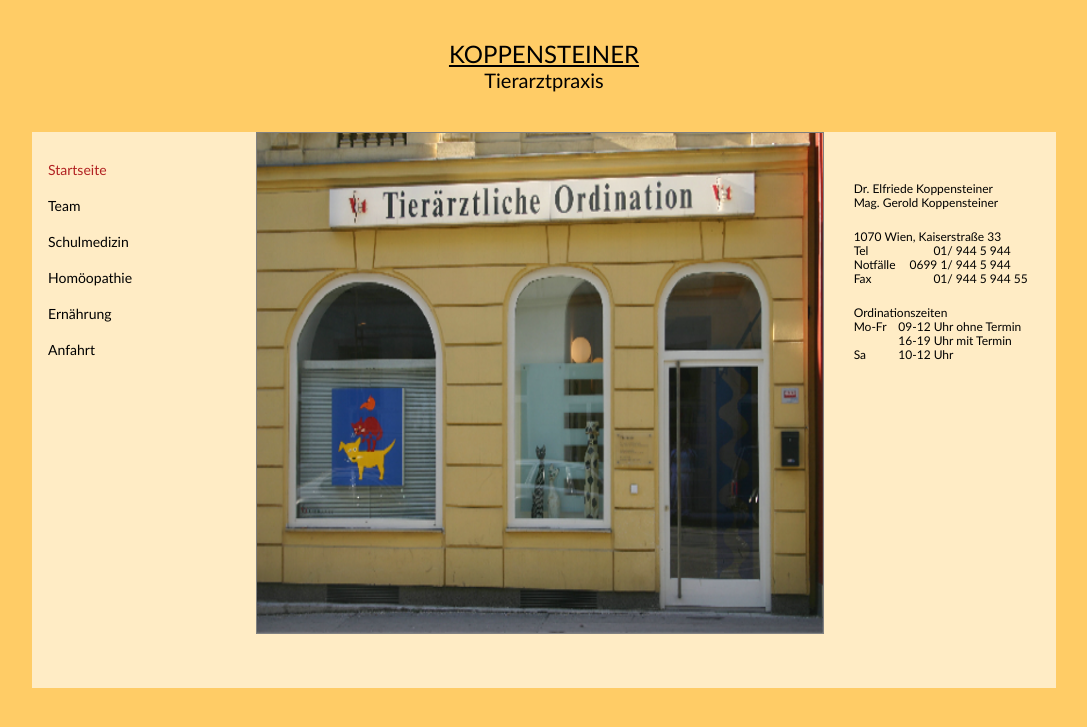
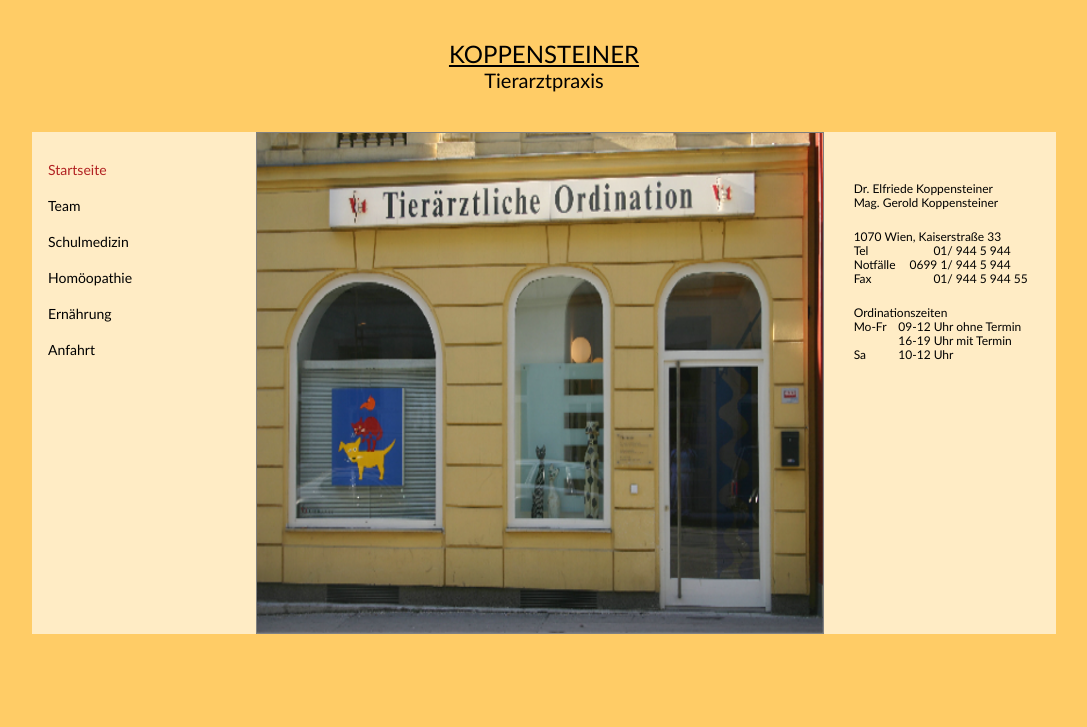
Before and after one commit to richardtraindl/tierarztpraxis-kaiserstrasse.at, a Jekyll site: the page built from index.html, in a window 1280 px wide. Shown: the top 727 px of the page, without its empty margins (96-1183 px from the left). Built offline with Jekyll 4.4.1, drawn with Linux system fonts in a browser that asks for light colours.

Commit message:
small changes

```diff
--- a/styles/desktop3.css
+++ b/styles/desktop3.css
@@ -36,9 +36,9 @@ header p {
 
 #content-wrapper {
 	/* margin-bottom: 20px; */
-	padding: 0px 16px 16px 16px;
+	padding: 0px 16px 0px 16px;
 	background-color: #FFECC5; /*#FFE09E; /* #FFFBD7; /* #FFFACD; */
-	min-height: 540px;
+	/* min-height: 480px; */
 	/* max-height: 540px;
 	height: 540px; */
 }
```
